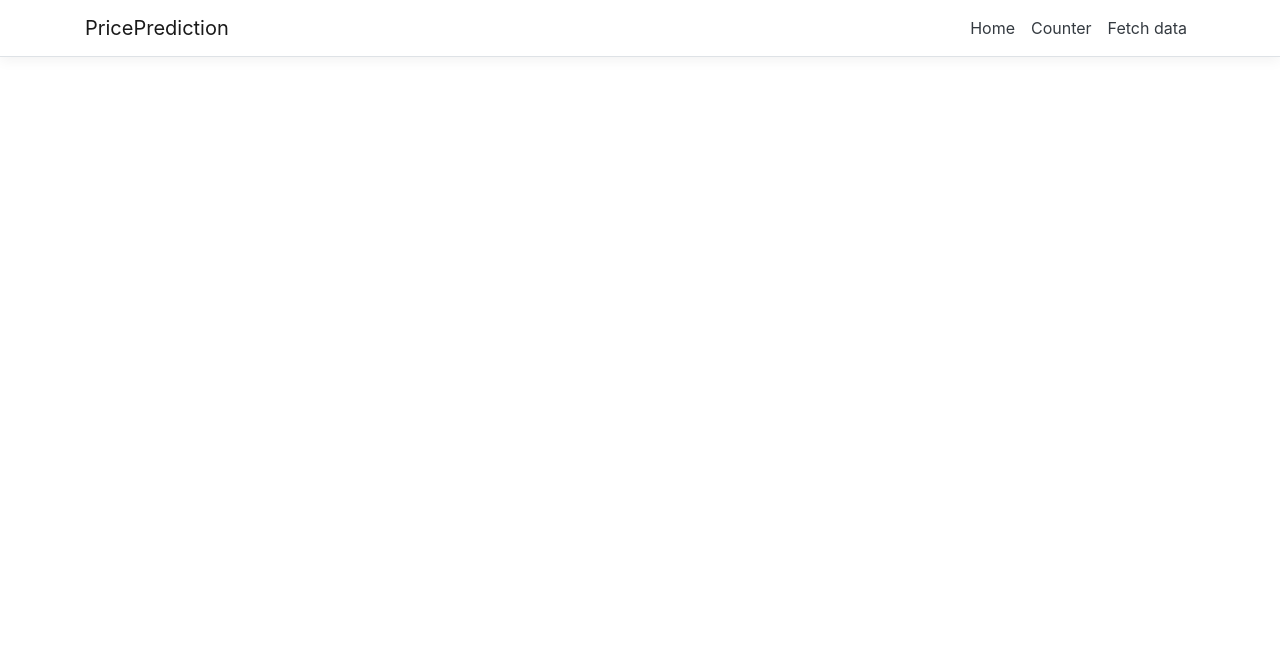
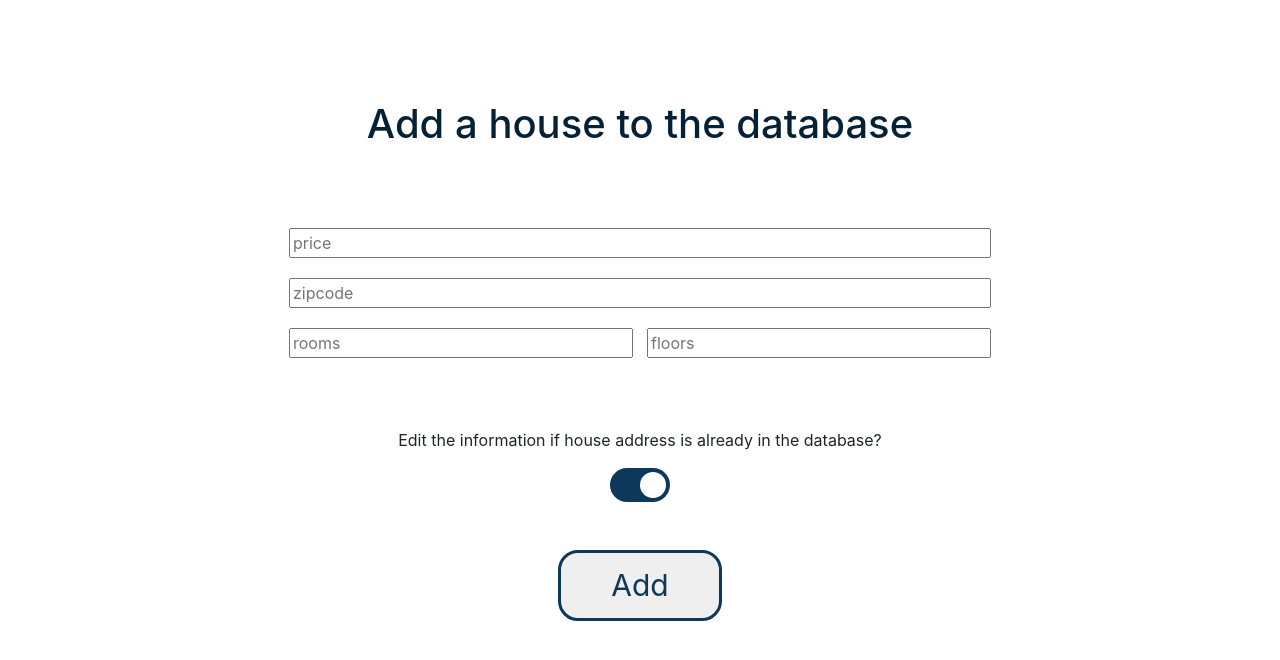
Before and after one commit to Fecheta/.NET-Proiect, an Angular app in the folder PricePrediction/ClientApp/: page /addHouse in a window 1280 px wide. Before the commit this address led to /. Shown: the top 660 px of the page. Built offline with nearby package versions, Linux system fonts and the light colour scheme.

Commit message:
added layout and styling for addhouse and waiting pages

```diff
--- /dev/null
+++ b/PricePrediction/ClientApp/src/app/addHouse/addHouse.component.css
@@ -0,0 +1,125 @@
+.switch {
+    position: relative;
+    display: inline-block;
+    width: 60px;
+    height: 34px;
+  }
+
+  .switch input {
+    opacity: 0;
+    width: 0;
+    height: 0;
+  }
+
+  .slider {
+    position: absolute;
+    cursor: pointer;
+    top: 0;
+    left: 0;
+    right: 0;
+    bottom: 0;
+    background-color: #ccc;
+    -webkit-transition: .4s;
+    transition: .4s;
+  }
+
+  .slider:before {
+    position: absolute;
+    content: "";
+    height: 26px;
+    width: 26px;
+    left: 4px;
+    bottom: 4px;
+    background-color: white;
+    -webkit-transition: .4s;
+    transition: .4s;
+  }
+
+  input:checked + .slider {
+    background-color: #0d3859;
+  }
+
+  input:focus + .slider {
+    box-shadow: 0 0 1px #0d3859;
+  }
+
+  input:checked + .slider:before {
+    -webkit-transform: translateX(26px);
+    -ms-transform: translateX(26px);
+    transform: translateX(26px);
+  }
+
+  .slider.round {
+    border-radius: 34px;
+  }
+
+  .slider.round:before {
+    border-radius: 50%;
+  }
+
+  .container {
+    width: 100%;
+    display: flex;
+    flex-direction: column;
+    justify-content: center;
+    align-items: center;
+  }
+
+  .headline {
+    text-align: center;
+    color: #052136;
+    margin-bottom: 80px;
+    margin-top: 100px;
+  }
+
+  .input-fields {
+    display: flex;
+    flex-direction: column;
+    justify-content: center;
+    align-items: center;
+    width: 65%;
+  }
+
+  .price-div, .zipcode-div, .rooms-floors-div {
+      width: 100%;
+      margin-bottom: 20px;
+  }
+
+  .rooms-floors-div {
+    display: flex;
+    justify-content: space-between;
+  }
+
+  #zipcode, #price {
+    width: 100%;
+  }
+
+  #rooms, #floors {
+      width: 49%;
+  }
+
+  .override-div {
+    margin-top: 50px;
+    display: flex;
+    flex-direction: column;
+    justify-content: center;
+    align-items: center;
+  }
+
+  .button {
+    margin-top: 40px;
+    border: 3px solid #0d3859;
+    border-radius: 20px;
+    size: 20px;
+    text-align: center;
+    color:#0d3859 ;
+    text-decoration: none;
+    font-size: 30px;
+    padding: 10px 50px;
+  }
+
+  .button:hover{
+     box-shadow: 0 12px 16px 0 rgba(0,0,0,0.24), 0 17px 50px 0 rgba(0,0,0,0.19);
+     background-color: #0d3859;
+     color: white;
+  }
--- /dev/null
+++ b/PricePrediction/ClientApp/src/app/addHouse/addHouse.component.html
@@ -0,0 +1,31 @@
+<div class="container">
+
+    <h1 class="headline"><span>Add a house to the database</span></h1>
+    <div class="input-fields">
+        <div class="price-div">
+            <input id="price" type="text" placeholder="price"/>
+        </div>
+        <div class="zipcode-div">
+            <input id="zipcode" type="text" placeholder="zipcode"/>
+        </div>
+        <div class="rooms-floors-div">
+            <input id="rooms" type="text" placeholder="rooms"/>
+            <input id="floors"type="text" placeholder="floors"/>
+        </div>
+    </div>
+
+    <div class="override-div">
+        <p>Edit the information if house address is already in the database?</p>
+          <label class="switch">
+            <input type="checkbox" checked>
+            <span class="slider round"></span>
+          </label>
+    </div>
+
+    <div class="button-div">
+        <button id="addButton" class="button">
+            Add
+        </button>
+    </div>
+
+  </div>
--- /dev/null
+++ b/PricePrediction/ClientApp/src/app/addHouse/addHouse.component.ts
@@ -0,0 +1,16 @@
+import { Component } from '@angular/core';
+import { Router } from '@angular/router';
+
+@Component({
+    selector: 'add-house',
+    templateUrl: './addHouse.component.html',
+    styleUrls: ['./addHouse.component.css'],
+
+  })
+
+  export class AddHouseComponent{
+    constructor(
+        private router: Router,
+
+      ) {}
+  }
--- a/PricePrediction/ClientApp/src/app/app.component.html
+++ b/PricePrediction/ClientApp/src/app/app.component.html
@@ -1,5 +1,4 @@
 <body>
-  <app-nav-menu></app-nav-menu>
   <div class="container">
     <router-outlet></router-outlet>
   </div>
--- /dev/null
+++ b/PricePrediction/ClientApp/src/app/waitingPage/waitingPage.component.css
@@ -0,0 +1,27 @@
+.container {
+  width: 100%;
+  display: flex;
+  flex-direction: column;
+  justify-content: space-between;
+  align-items: center;
+}
+
+#progress{
+  height: 10vh;
+  width: 100%;
+}
+
+.feedback{
+  margin-top: 38vh;
+  display: flex;
+  flex-direction: column;
+  justify-content: center;
+  align-items: center;
+  width: 50%;
+}
+
+#message{
+  font-size: 30px;
+  text-align: center;
+  color: #052136;
+}
--- /dev/null
+++ b/PricePrediction/ClientApp/src/app/waitingPage/waitingPage.component.html
@@ -0,0 +1,6 @@
+<div class="container">
+    <div class="feedback">
+        <label id="message" for="file">Applying the ML algorithm:</label>
+        <progress id="progress" value="32" max="100"> 32% </progress>
+    </div>
+  </div>
```
Also changed, not shown: PricePrediction/ClientApp/src/app/app.module.ts (+7 -1 lines), PricePrediction/ClientApp/src/app/waitingPage/waitingPage.component.ts (added, +15 -0 lines), 1 other file (tests, documents, lock files or other folders).
